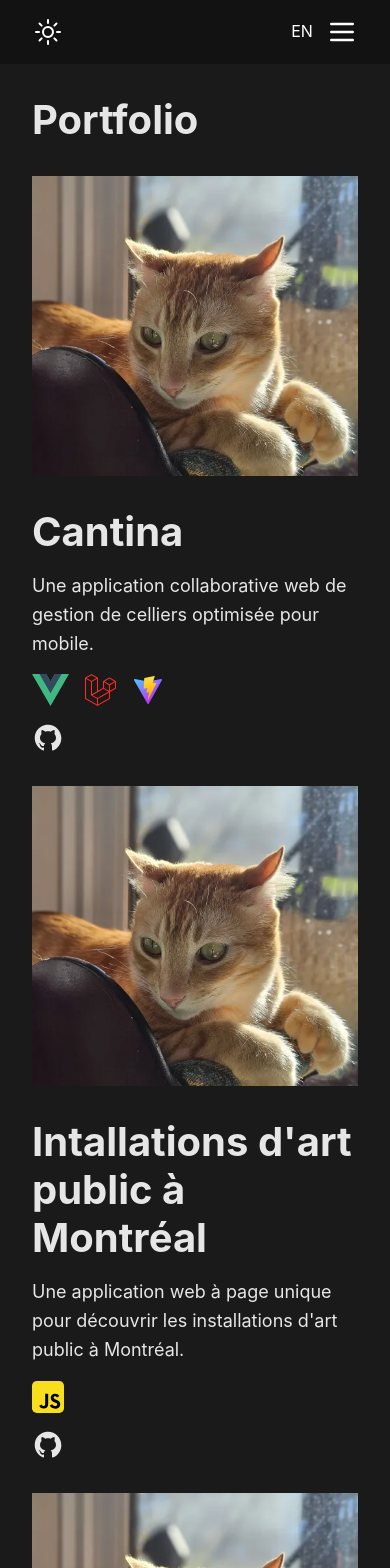
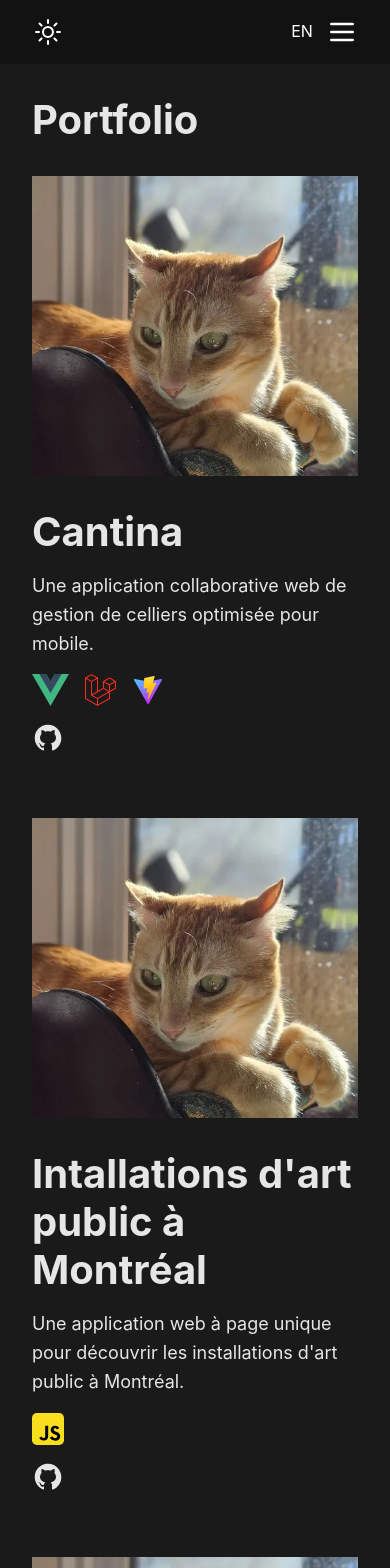
Before and after one commit to ysimard94/portfolio, a Vue app: page /portfolio in a window 390 px wide. Shown: the top 1568 px of the page. Built offline with nearby package versions, Linux system fonts and the light colour scheme.

Commit message:
Adjusted project spacing

```diff
--- a/src/views/PortfolioView.vue
+++ b/src/views/PortfolioView.vue
@@ -92,6 +92,24 @@ export default {
 </template>
 
 <style scoped>
+h2 {
+    font-size: 2.5rem;
+    font-weight: 700;
+    line-height: 1.2;
+}
+
+section > h2 {
+    margin-bottom: 2rem;
+}
+
+p {
+    font-size: 1.125rem;
+}
+
+svg {
+    max-width: 32px;
+    max-height: 32px;
+}
 .project {
     display: flex;
     min-width: 200px;
@@ -100,14 +118,18 @@ export default {
     animation: fadeIn 500ms ease-in forwards;
 }
 
+.project + .project {
+    margin-top: 8rem;
+}
+
+.project:nth-child(odd) {
+    flex-direction: row-reverse;
+}
+
 @keyframes fadeIn {
     to {
         opacity: 1;
     }
-}
-
-section > * + * {
-    margin-top: 2rem;
 }
 
 .preview-image {
@@ -206,21 +228,6 @@ section > * + * {
     opacity: 1;
 }
 
-h2 {
-    font-size: 2.5rem;
-    font-weight: 700;
-    line-height: 1.2;
-}
-
-p {
-    font-size: 1.125rem;
-}
-
-svg {
-    max-width: 32px;
-    max-height: 32px;
-}
-
 .github-btn {
     display: flex;
     align-items: center;
@@ -273,5 +280,13 @@ svg {
     .project {
         flex-direction: column;
     }
+
+    .project + .project {
+        margin-top: 4rem;
+    }
+
+    .project:nth-child(odd) {
+        flex-direction: column;
+    }
 }
 </style>
```
